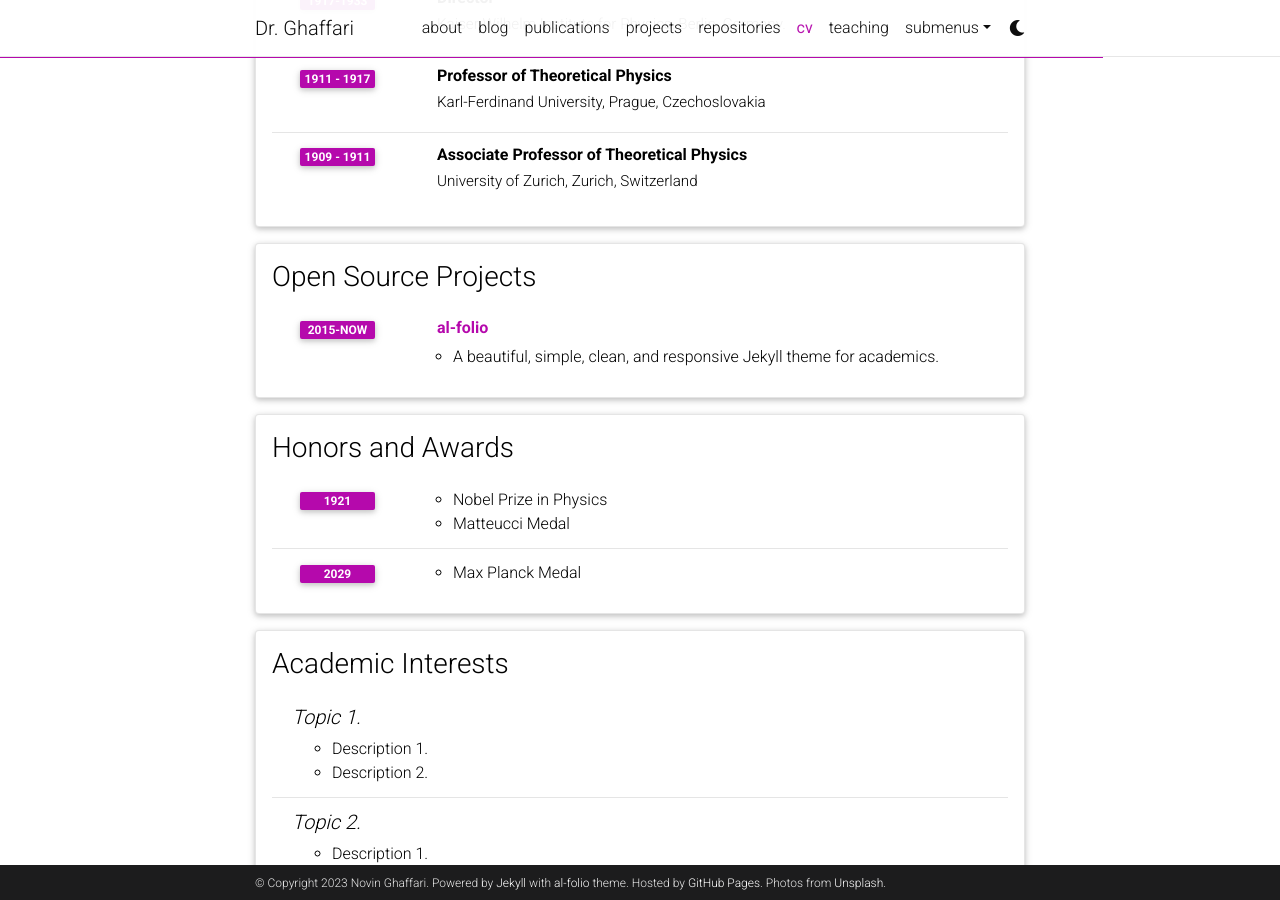
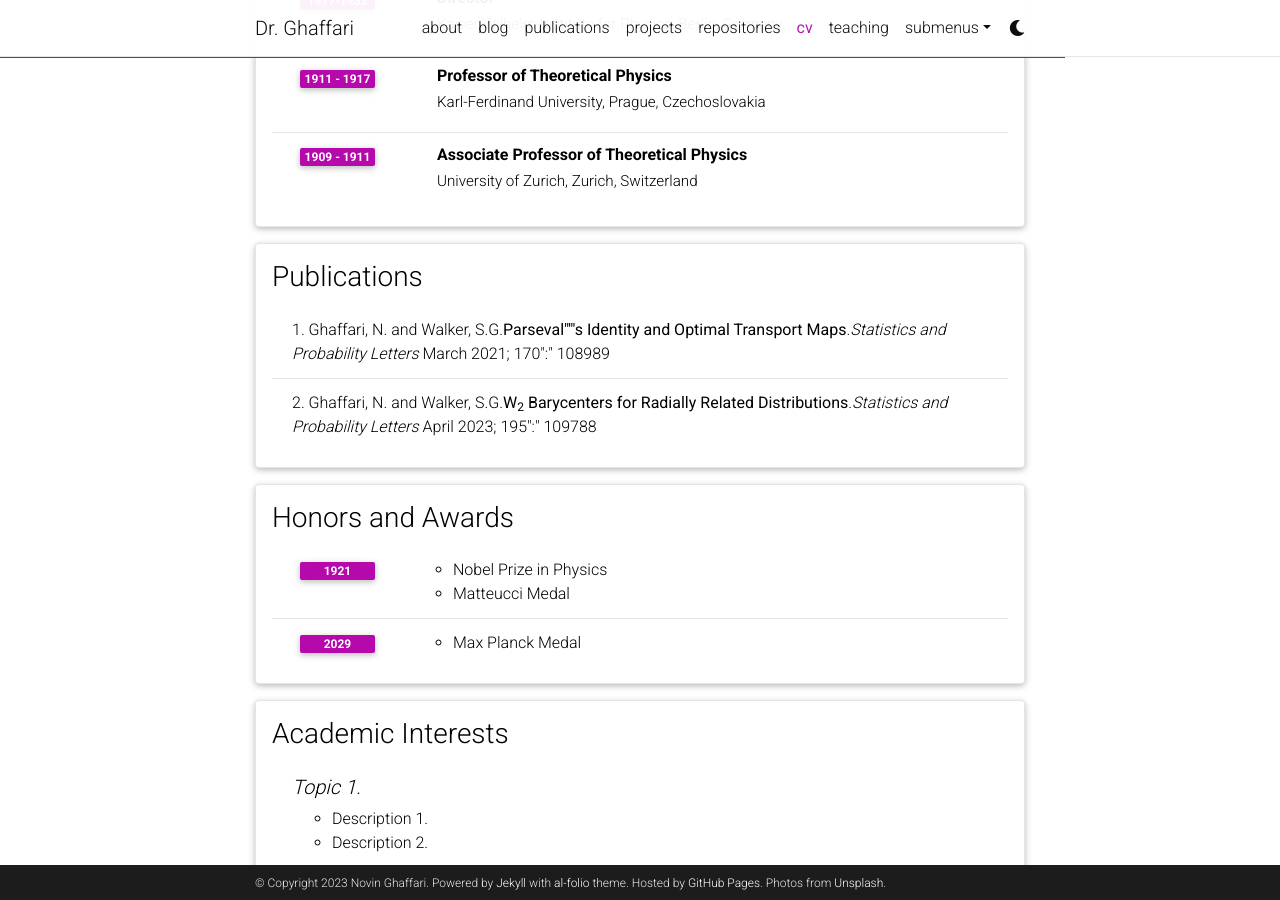
Before and after one commit to nghaffari/nghaffari.github.io, a Jekyll site: the page built from _pages/cv.md, in a window 1280 px wide and 900 px high, scrolled down 1691 px. Built offline with Jekyll 4.4.1, drawn with Linux system fonts in a browser that asks for light colours; comment, search, counter and statistics services are not loaded; a style sheet for code colours, icons or effects is not loaded.

Commit message:
Update cv.yml

```diff
--- a/_data/cv.yml
+++ b/_data/cv.yml
@@ -77,12 +77,11 @@
       institution: University of Zurich, Zurich, Switzerland
       year: 1909 - 1911
 
-- title: Open Source Projects
-  type: time_table
+- title: Publications
+  type: list
   contents:
-    - title: <a href="https://github.com/alshedivat/al-folio">al-folio</a>
-      year: 2015-now
-      description: A beautiful, simple, clean, and responsive Jekyll theme for academics.
+    - 1. Ghaffari, N. and Walker, S.G.<b>Parseval"'"s Identity and Optimal Transport Maps</b>.<i>Statistics and Probability Letters</i> March 2021; 170":" 108989
+    - 2. Ghaffari, N. and Walker, S.G.<b>W<sub>2</sub> Barycenters for Radially Related Distributions</b>.<i>Statistics and Probability Letters</i> April 2023; 195":" 109788
 
 - title: Honors and Awards
   type: time_table
```
